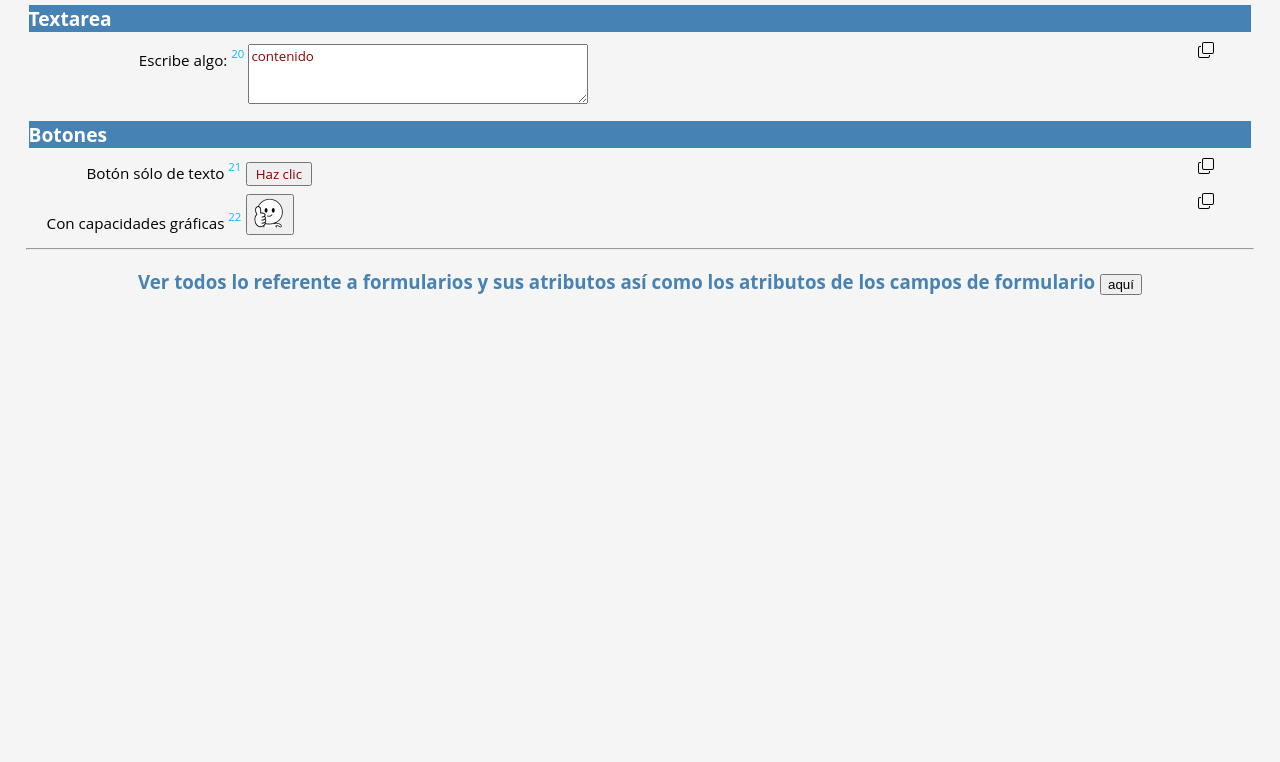
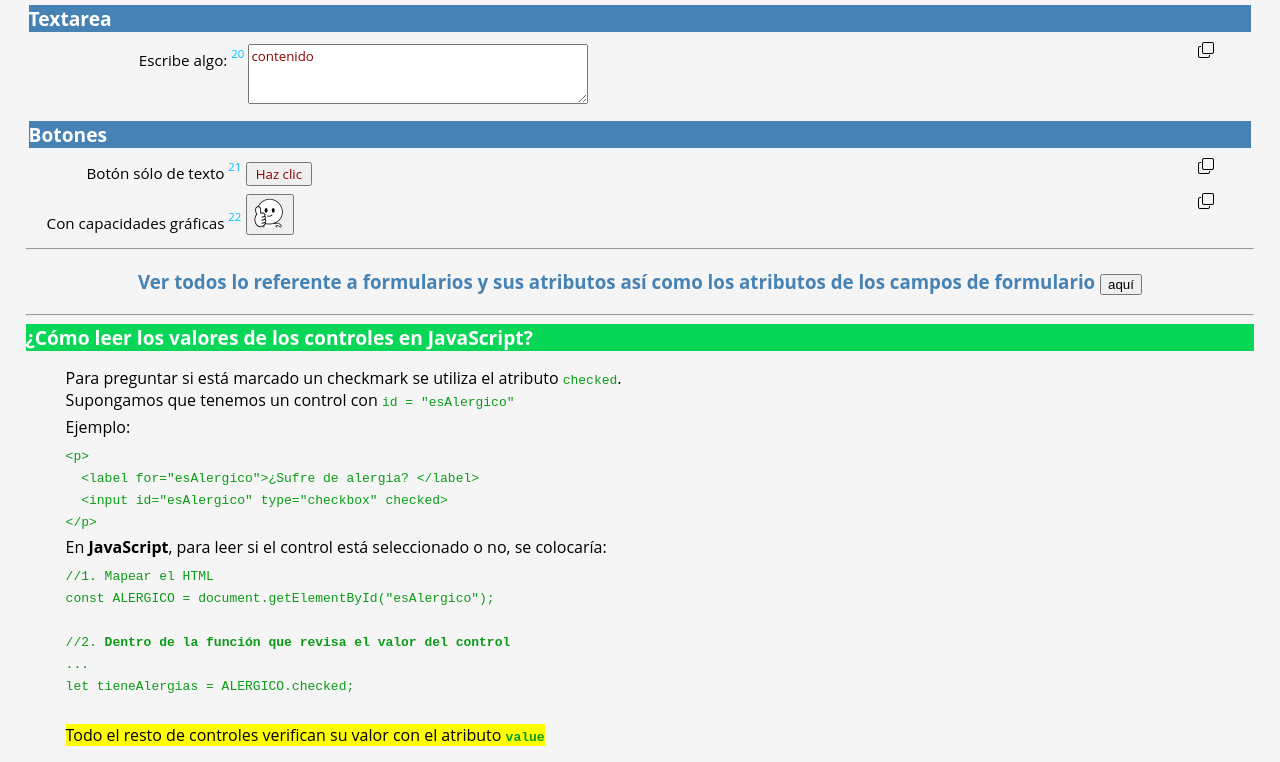
Before and after one commit to contenido-vario/formularios, a plain HTML site: page index.html in a window 1280 px wide. Shown: the part 934-1696 px from the top of the page. Before the commit the page ends 1248 px from the top, so only its background shows below. Drawn offline with Linux system fonts and the light colour scheme.

Commit message:
Add files via upload

```diff
--- a/index.html
+++ b/index.html
@@ -427,10 +427,35 @@
    <h3>Ver todos lo referente a formularios y sus atributos así como los atributos de los campos de formulario <a
          href="https://www.w3schools.com/html/html_forms.asp" target="_blank" rel="noopener"><button>aquí</button></a>
    </h3>
+   <hr>
+   <h2 class="verde">¿Cómo leer los valores de los controles en JavaScript?</h2>
+   <blockquote>
+      <p class="mb">Para preguntar si está marcado un checkmark se utiliza el atributo <code>checked</code>.<br>
+         Supongamos que tenemos un control con <code>id = "esAlergico"</code></p>
+      <p class="mb">Ejemplo:</p>
+      <p class="mb"><code>
+         &lt;p&gt;<br>
+         &nbsp;&nbsp;&lt;label for="esAlergico"&gt;¿Sufre de alergia?  &lt;/label&gt;<br>
+         &nbsp;&nbsp;&lt;input id="esAlergico" type="checkbox" checked&gt;<br>
+      &lt;/p&gt;
+      </code></p>
+      <p class="mb">En <strong>JavaScript</strong>, para leer si el control está seleccionado o no,
+      se colocaría:</p>
+      <p class="mb"><code>
+         //1. Mapear el HTML<br>
+         const ALERGICO = document.getElementById("esAlergico");<br><br>
+
+         //2. <strong>Dentro de la función que revisa el valor del control</strong><br>
+         ...<br>
+         let tieneAlergias = ALERGICO.checked;<br>
+      </code></p><br>
+      <p class="mb"><mark>Todo el resto de controles verifican su valor con el atributo <strong><code>value</code></strong></mark></p>
+
+   </blockquote>
 
    <div id="mensaje">
       ¡Código HTML en el portapapeles!<br><code>Ctrl-V</code> para pegar el código en tu archivo.
-    </div>
+   </div>
 
 
    <script src="./js/clip.js"></script>
```
